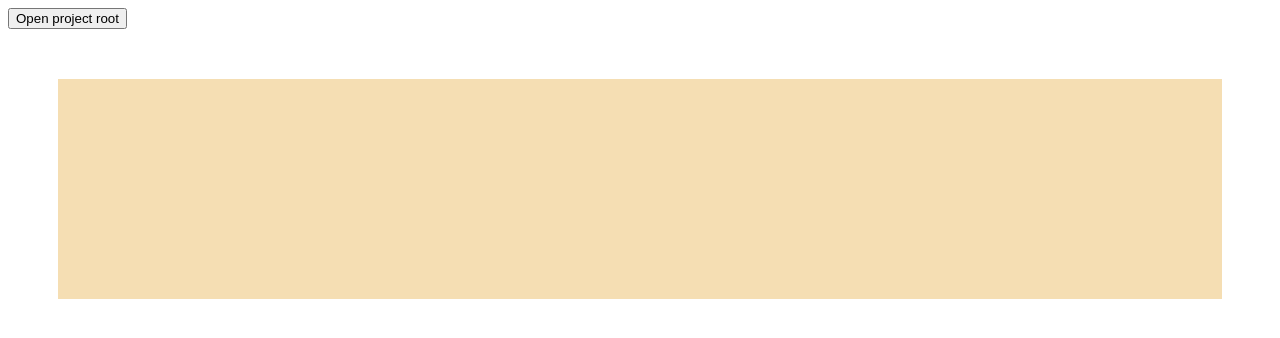
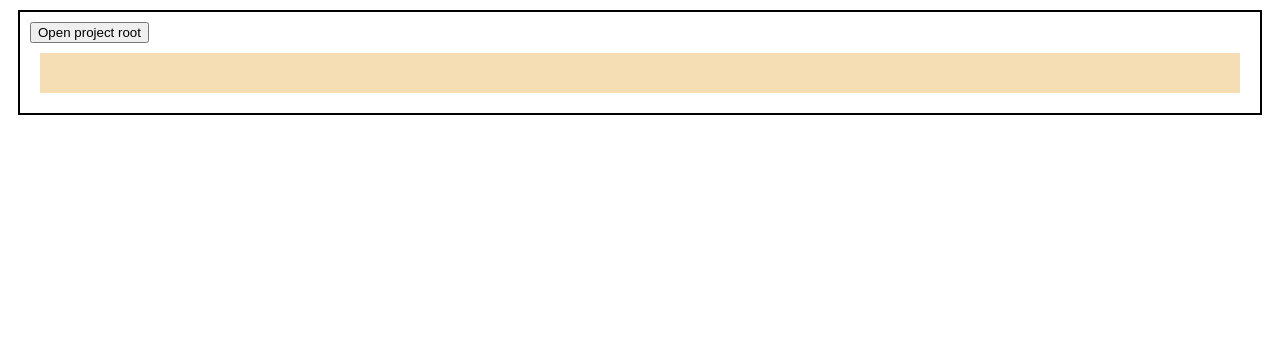
Before and after one commit to vandanielrequil/07_Node, a website: page index.html in a window 1280 px wide. Drawn offline with Linux system fonts and the light colour scheme.

Commit message:
lesson_05 final finally

```diff
--- a/index.html
+++ b/index.html
@@ -10,8 +10,10 @@
 </head>
 
 <body>
-    <button id='but1'>Open project root</button>
-    <div class="outPut"></div>
+    <div class="hw5">
+        <button class="buttonM" id='but1'>Open project root</button>
+        <div class="outPut"></div>
+    </div>
 </body>
 
 <script src="script.js"></script>
--- a/styles.css
+++ b/styles.css
@@ -1,7 +1,16 @@
 .outPut {
-    margin: 50px;
+    margin: 0 20px 20px;
     padding: 10px;
     min-width: 200px;
-    min-height: 200px;
+    min-height: 20px;
     background: wheat;
 }
+
+.buttonM {
+    margin: 10px;
+}
+
+.hw5 {
+    margin: 10px;
+    border: 2px solid #000;
+}
```
